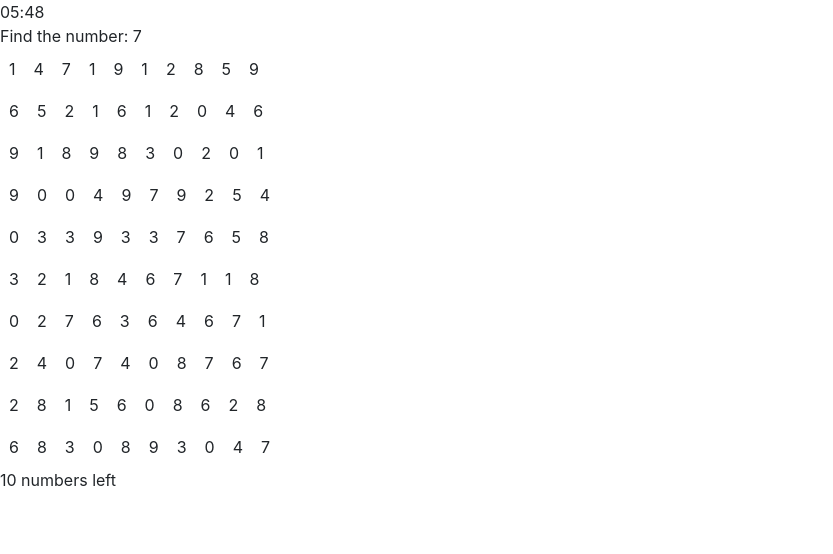
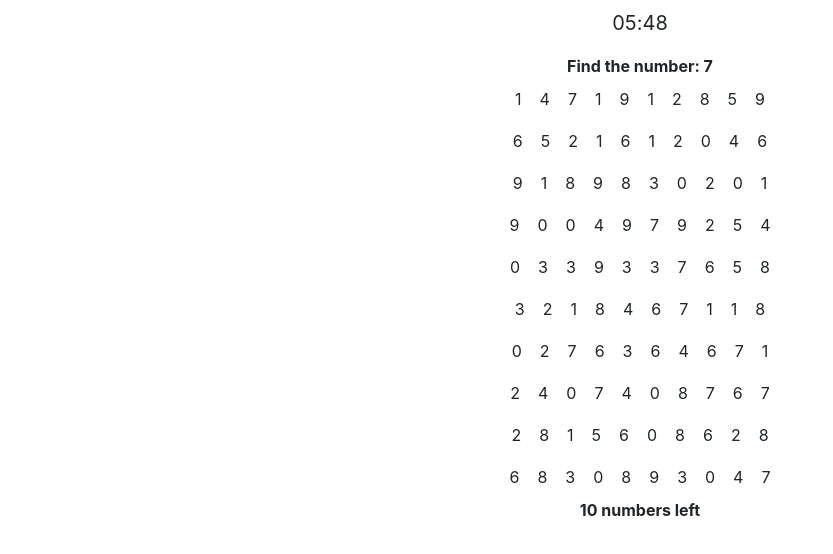
Before and after one commit to husan-eshonqulov/find-the-numbers, a React (Create React App) app: page / in a window 1280 px wide. Shown: the top 554 px of the page, without its empty margins (0-833 px from the left). Built offline with nearby package versions, Linux system fonts and the light colour scheme.

Commit message:
simple ui

```diff
--- /dev/null
+++ b/src/components/app/App.css
@@ -0,0 +1,7 @@
+.timer {
+    font-size: 20px;
+}
+
+.game-over {
+    font-size: 32px;
+}
--- a/src/components/app/App.tsx
+++ b/src/components/app/App.tsx
@@ -1,3 +1,4 @@
+import './App.css';
 import { useState, useEffect } from "react";
 import Time from "../time/Time";
 import FindTheNum from "../findTheNum/FindTheNum";
@@ -26,12 +27,14 @@ function App() {
     if (status) {
       TIMERID = setInterval(() => setTimer((prev) => prev + 1), 10);
     }
+    else {
+      setRecords((prev) => [...prev, timer]);
+    }
     return () => clearInterval(TIMERID);
-  }, [status]);
+  }, [status, timer]);
 
   useEffect(() => {
     if (leftNum === 0) {
-      setRecords((prev) => [...prev, timer]);
       setStatus(false);
     }
   }, [leftNum]);
@@ -73,23 +76,35 @@ function App() {
 
   if (status) {
     return (
+      <div className="container text-center">
+        <div className="mt-2 mb-3 timer">
+          <Time timer={timer} />
+        </div>
+        <div className="font-weight-bold">
+          <FindTheNum theNum={theNum} />
+        </div>
         <div>
-        <Time timer={timer} />
-        <FindTheNum theNum={theNum} />
           <Table
             table={table}
             statusElements={statusElements}
             handleClick={handleElementClick}
           />
+        </div>
+        <div className="font-weight-bold">
           <LeftNumber leftNum={leftNum} />
+        </div>
       </div>
     );
   } else {
     return (
+      <div className="container text-center mt-5">
+        <div className="game-over">Game Over</div>
+        <div className="my-3">
+          <ShowRecord records={records} score={timer} />
+        </div>
         <div>
-        <div>Game Over</div>
-        <ShowRecord records={records} score={timer} />
           <PlayAgain handlePlayAgain={handlePlayAgain} />
+        </div>
       </div>
     );
   }
--- a/src/components/showRecord/ShowRecord.tsx
+++ b/src/components/showRecord/ShowRecord.tsx
@@ -23,7 +23,7 @@ function ShowRecord(props: any) {
             New Record: <Time timer={score} />
           </div>
           <div>
-            Previous Record: <Time timer={prevR} />
+            Prev Record: <Time timer={prevR} />
           </div>
         </div>
       );
```
Lines whose indentation alone changed are shown as unchanged.
